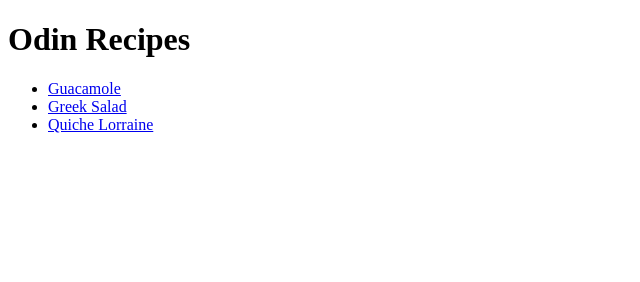
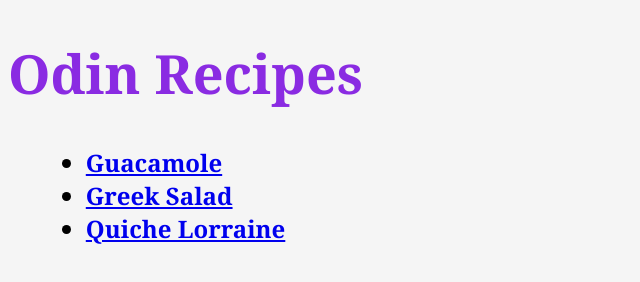
Before and after one commit to anatraveneta/odin-recipes, a plain HTML site: page index.html in a window 1280 px wide. Shown: the whole page, without its empty margins (0-640 px from the left). Drawn offline with Linux system fonts and the light colour scheme.

Commit message:
improve style

```diff
--- a/css/styles.css
+++ b/css/styles.css
@@ -1,11 +1,15 @@
 * {
-    font-family:Georgia, 'Times New Roman', Times, serif;
     background-color: whitesmoke;
 }
 
 img {
     height: 300px;
     width: auto;
+}
+
+h1, h2 {
+    font-family: 'Curlz MT', Georgia, 'Times New Roman', Times, serif;
+    margin-left: .25 cm;
 }
 
 h1 {
@@ -21,7 +25,16 @@ h2 {
 }
 
 p, li {
-    font-size: 18px;
+    font-family: 'Bradley Hand ITC', Georgia, 'Times New Roman', Times, serif;
+    font-size: 24px;
+    font-weight: 600;
     text-align: initial;
-    color:dimgray;
+    color:lightslategray;
+    margin-left: 1cm;
+    margin-right: 10cm;
 }
+
+strong, li::marker {
+    font-weight: 900;
+    color: black;
+}
--- a/index.html
+++ b/index.html
@@ -4,6 +4,7 @@
     <meta charset="UTF-8">
     <meta http-equiv="X-UA-Compatible" content="IE=edge">
     <meta name="viewport" content="width=device-width, initial-scale=1.0">
+    <link rel="stylesheet" href="./css/styles.css">
     <title>Recipes</title>
 </head>
 <body>
```
